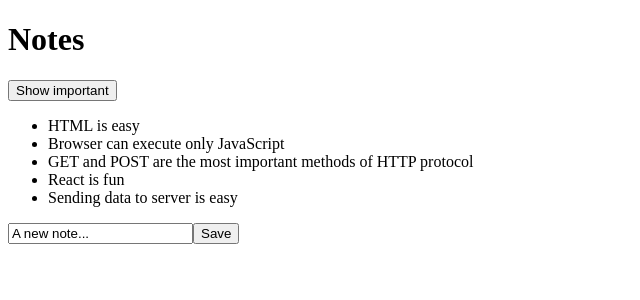
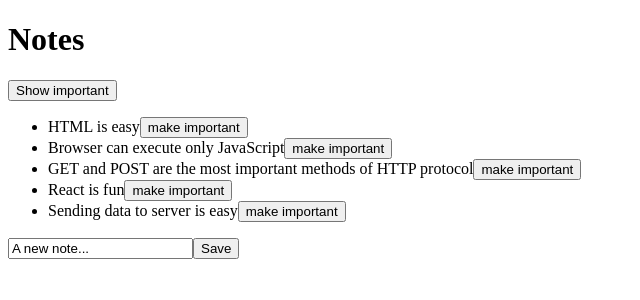
Before and after one commit to MarioTawfelis/FullStack-WebDev-Frontend, a React (Create React App) app in the folder part3/notes/: page / in a window 1280 px wide. Shown: the top 300 px of the page, without its empty margins (0-640 px from the left). Built offline with nearby package versions, Linux system fonts and the light colour scheme; data requests are answered from the project's data file.

Commit message:
Modifying data on the server

```diff
--- a/part3/notes/db.json
+++ b/part3/notes/db.json
@@ -3,7 +3,7 @@
     {
       "id": 1,
       "content": "HTML is easy",
-      "important": true
+      "important": false
     },
     {
       "id": 2,
@@ -13,7 +13,7 @@
     {
       "id": 3,
       "content": "GET and POST are the most important methods of HTTP protocol",
-      "important": true
+      "important": false
     },
     {
       "content": "React is fun",
--- a/part3/notes/src/App.js
+++ b/part3/notes/src/App.js
@@ -34,6 +34,19 @@
 
   }
 
+  const toggleImportanceOf = (id) => {
+    console.log(`importance of ${id} needs to be toggled`)
+    const url = `http://localhost:3001/notes/${id}`
+    const note = notes.find(note => note.id === id)
+    const changedNote = { ...note, important: !note.important}
+
+    axios
+      .put(url, changedNote)
+      .then(response => {
+        setNotes(notes.map(n => n.id !== id ? n : response.data))
+      })
+  }
+
   const handleNewNote = (event) => {
     setNewNote(event.target.value)
   }
@@ -52,7 +65,9 @@
       </div>
       <ul>
         {notesToShow.map(note =>
-          <Note key={note.id} note={note} />
+          <Note key={note.id}
+                note={note}
+                toggleImportance={() => toggleImportanceOf(note.id)} />
         )}
       </ul>
       <form onSubmit={addNote}>
--- a/part3/notes/src/components/Note.js
+++ b/part3/notes/src/components/Note.js
@@ -1,9 +1,13 @@
 import React from 'react'
 
-const Note = ({ note }) => {
+const Note = ({ note, toggleImportance }) => {
+  const label = note.important
+    ? 'make not important' : 'make important'
+
     return (
       <li>
         {note.content}
+        <button onClick={toggleImportance}> {label}</button>
       </li>
     )
   }
```
